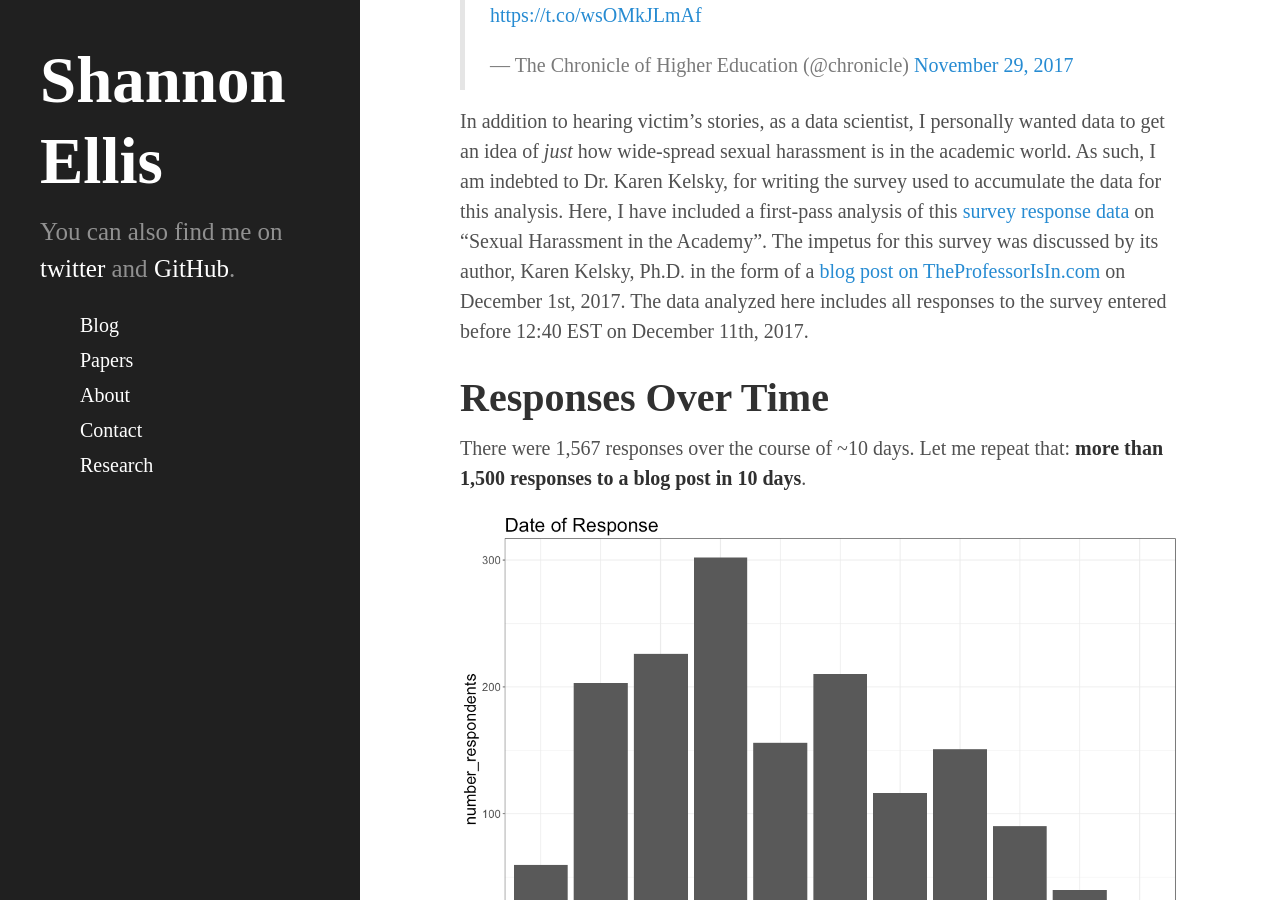
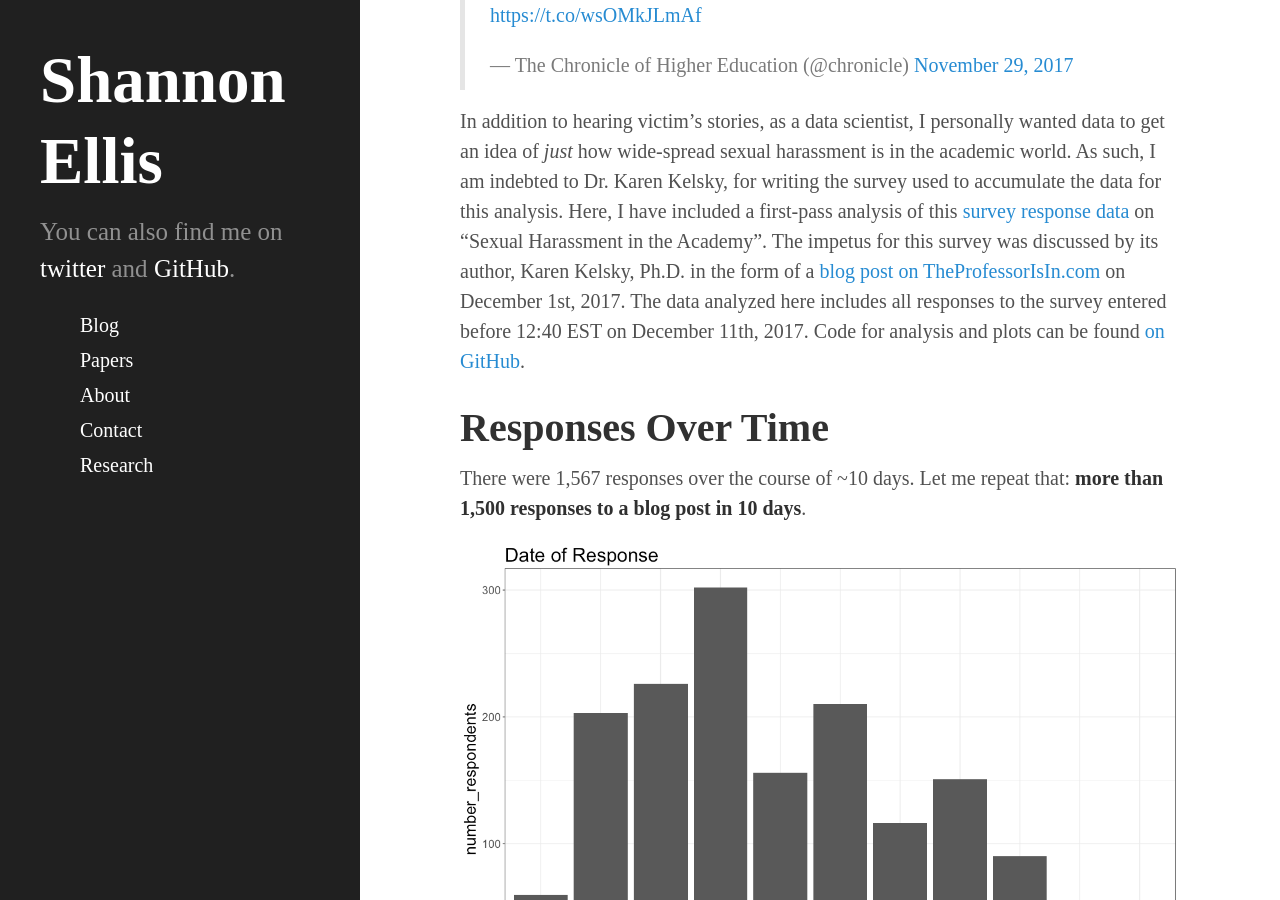
Before and after one commit to ShanEllis/ShanEllis.github.io, a Jekyll site: the page built from _posts/2017-12-11-Harassment.md, in a window 1280 px wide and 900 px high, scrolled down 550 px. Built offline with Jekyll 4.4.1, drawn with Linux system fonts in a browser that asks for light colours; comment, search, counter and statistics services are not loaded.

Commit message:
add code link

```diff
--- a/_posts/2017-12-11-Harassment.md
+++ b/_posts/2017-12-11-Harassment.md
@@ -12,7 +12,7 @@ comments: yes
 <blockquote class="twitter-tweet" data-lang="en"><p lang="en" dir="ltr">The Chronicle is focusing on sexual harassment in higher education, and we&#39;d like to hear from you. Do you have a story to share? There are a few ways to contact us, and you can do so anonymously: <a href="https://t.co/wsOMkJLmAf">https://t.co/wsOMkJLmAf</a></p>&mdash; The Chronicle of Higher Education (@chronicle) <a href="https://twitter.com/chronicle/status/935901224125247489?ref_src=twsrc%5Etfw">November 29, 2017</a></blockquote>
 <script async src="https://platform.twitter.com/widgets.js" charset="utf-8"></script>
 
-In addition to hearing victim's stories, as a data scientist, I personally wanted data to get an idea of *just* how wide-spread sexual harassment is in the academic world. As such, I am indebted to Dr. Karen Kelsky, for writing the survey used to accumulate the data for this analysis. Here, I have included a first-pass analysis of this [survey response data](https://docs.google.com/forms/d/e/1FAIpQLSeqWdpDxVRc-i8OiiClJPluIpjMlM41aUlU2E0rrQ4br_rQmA/viewform) on "Sexual Harassment in the Academy". The impetus for this survey was discussed by its author, Karen Kelsky, Ph.D. in the form of a [blog post on TheProfessorIsIn.com](https://theprofessorisin.com/2017/12/01/a-crowdsourced-survey-of-sexual-harassment-in-the-academy/) on December 1st, 2017. The data analyzed here includes all responses to the survey entered before 12:40 EST on December 11th, 2017.
+In addition to hearing victim's stories, as a data scientist, I personally wanted data to get an idea of *just* how wide-spread sexual harassment is in the academic world. As such, I am indebted to Dr. Karen Kelsky, for writing the survey used to accumulate the data for this analysis. Here, I have included a first-pass analysis of this [survey response data](https://docs.google.com/forms/d/e/1FAIpQLSeqWdpDxVRc-i8OiiClJPluIpjMlM41aUlU2E0rrQ4br_rQmA/viewform) on "Sexual Harassment in the Academy". The impetus for this survey was discussed by its author, Karen Kelsky, Ph.D. in the form of a [blog post on TheProfessorIsIn.com](https://theprofessorisin.com/2017/12/01/a-crowdsourced-survey-of-sexual-harassment-in-the-academy/) on December 1st, 2017. The data analyzed here includes all responses to the survey entered before 12:40 EST on December 11th, 2017. Code for analysis and plots can be found [on GitHub](https://github.com/ShanEllis/ShanEllis.github.io/blob/master/Sexual_Harassment/Harassment_code.R).
 
 
 
```
